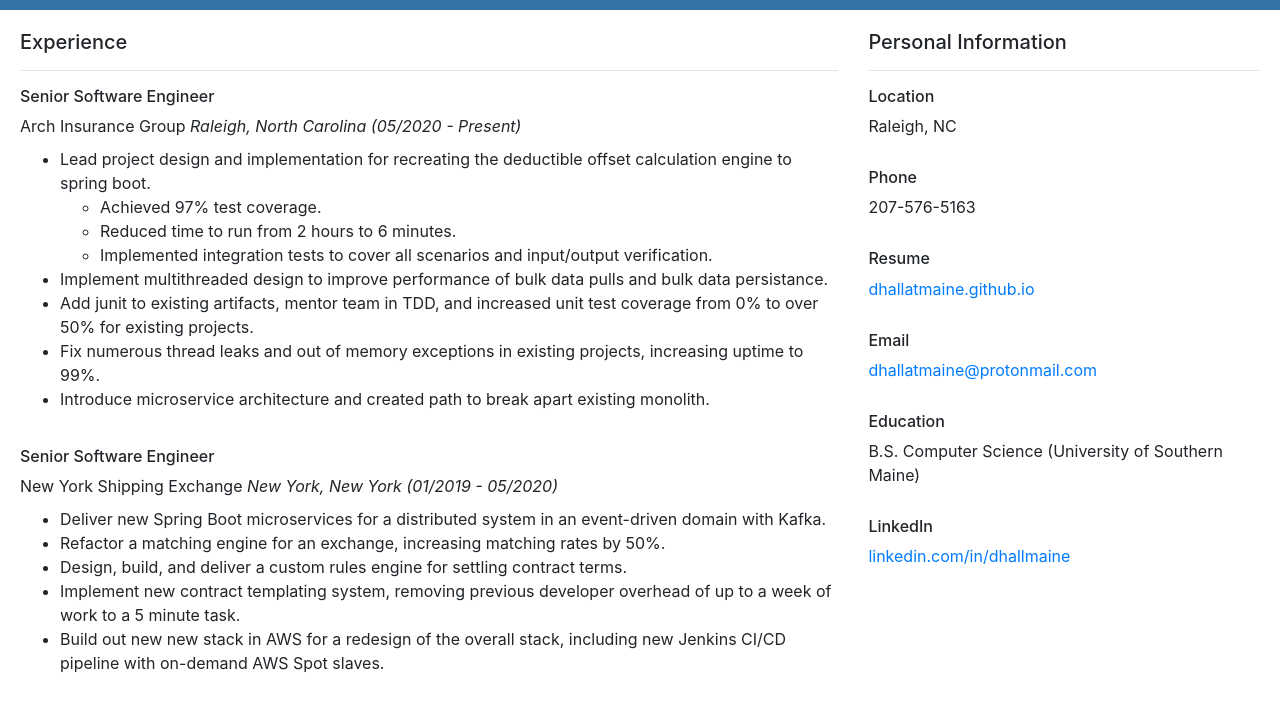
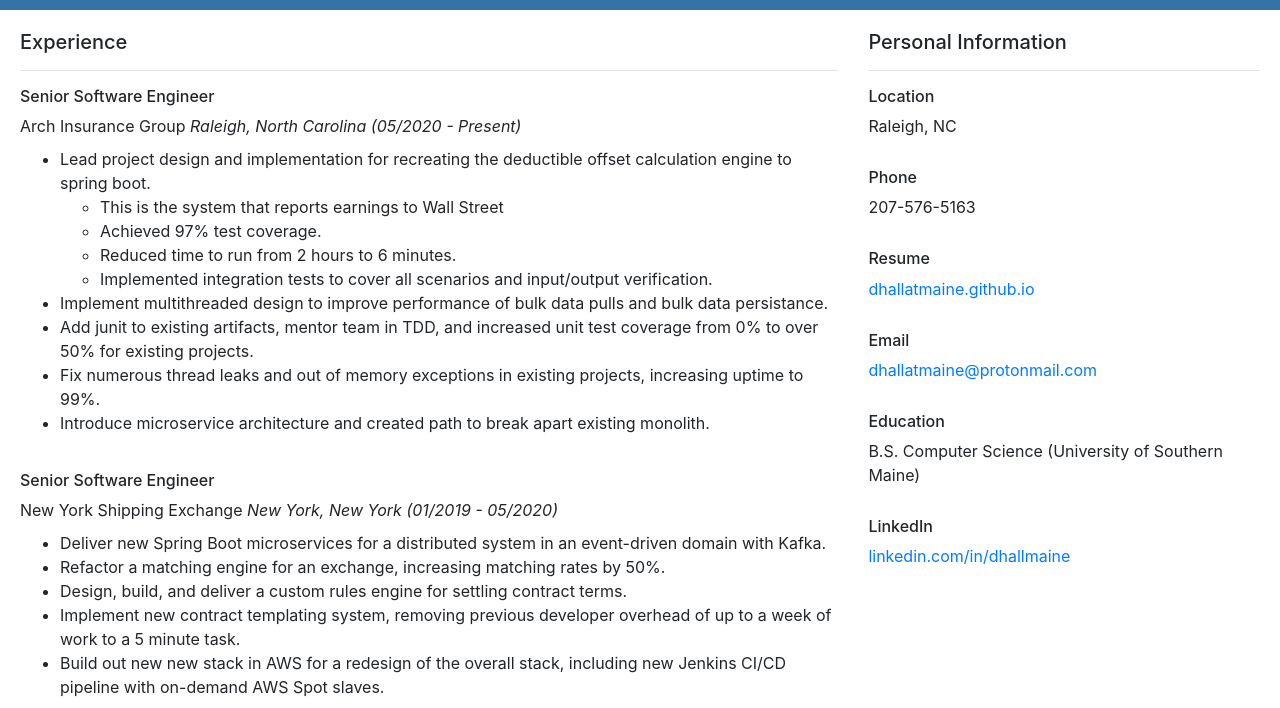
Before and after one commit to dhallatmaine/dhallatmaine.github.io, a plain HTML site: page index.html in a window 1280 px wide. Shown: the part 75-783 px from the top of the page. Drawn offline with nearby package versions, Linux system fonts and the light colour scheme.

Commit message:
More arch

```diff
--- a/index.html
+++ b/index.html
@@ -69,6 +69,7 @@
             <ul>
               <li>Lead project design and implementation for recreating the deductible offset calculation engine to spring boot.
                 <ul>
+                  <li>This is the system that reports earnings to Wall Street</li>
                   <li>Achieved 97% test coverage.</li>
 		  <li>Reduced time to run from 2 hours to 6 minutes.</li>
 		  <li>Implemented integration tests to cover all scenarios and input/output verification.</li>
```
